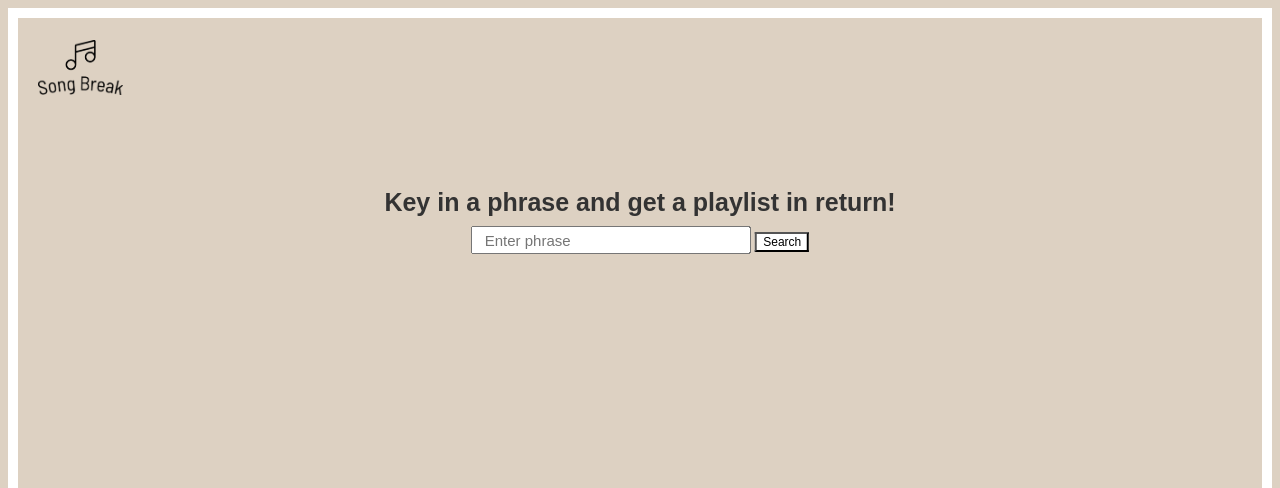
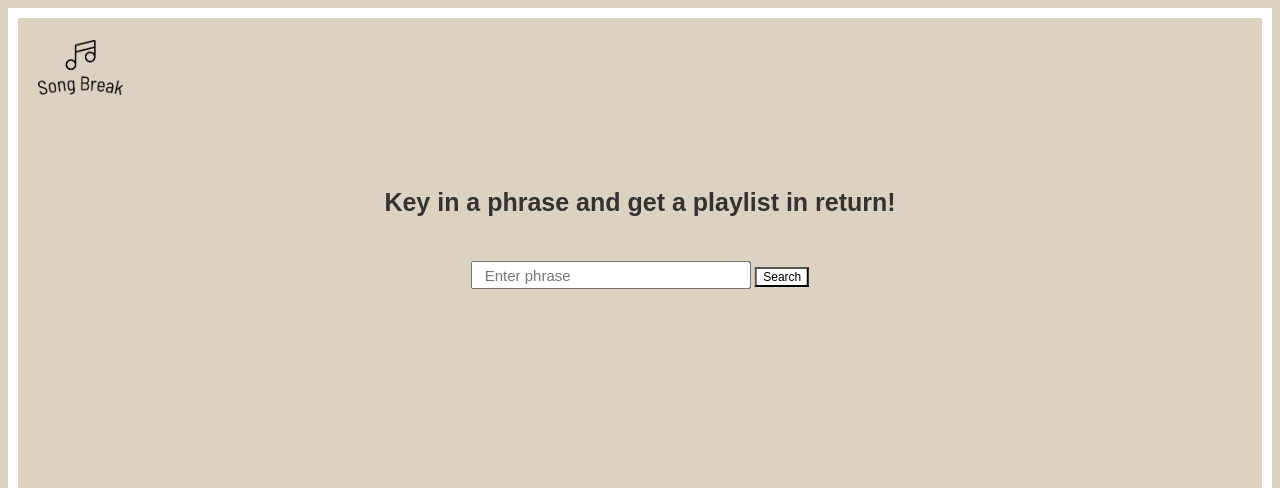
Before and after one commit to wanxin-23/SongBreak, a Flask app: page / in a window 1280 px wide. Shown: the top 488 px of the page. Run offline with Flask 2, Linux system fonts and the light colour scheme.

Commit message:
Update styles.css

```diff
--- a/static/css/styles.css
+++ b/static/css/styles.css
@@ -32,6 +32,7 @@ body {
     height: 1.2px; /* Adjust the height as needed */
     padding: 12px; /* Optional: Add padding for better appearance */
     font-size: 15px; /* Optional: Adjust font size */
+    margin-top: 70px;
     position: center;}
 
 .button {
```
